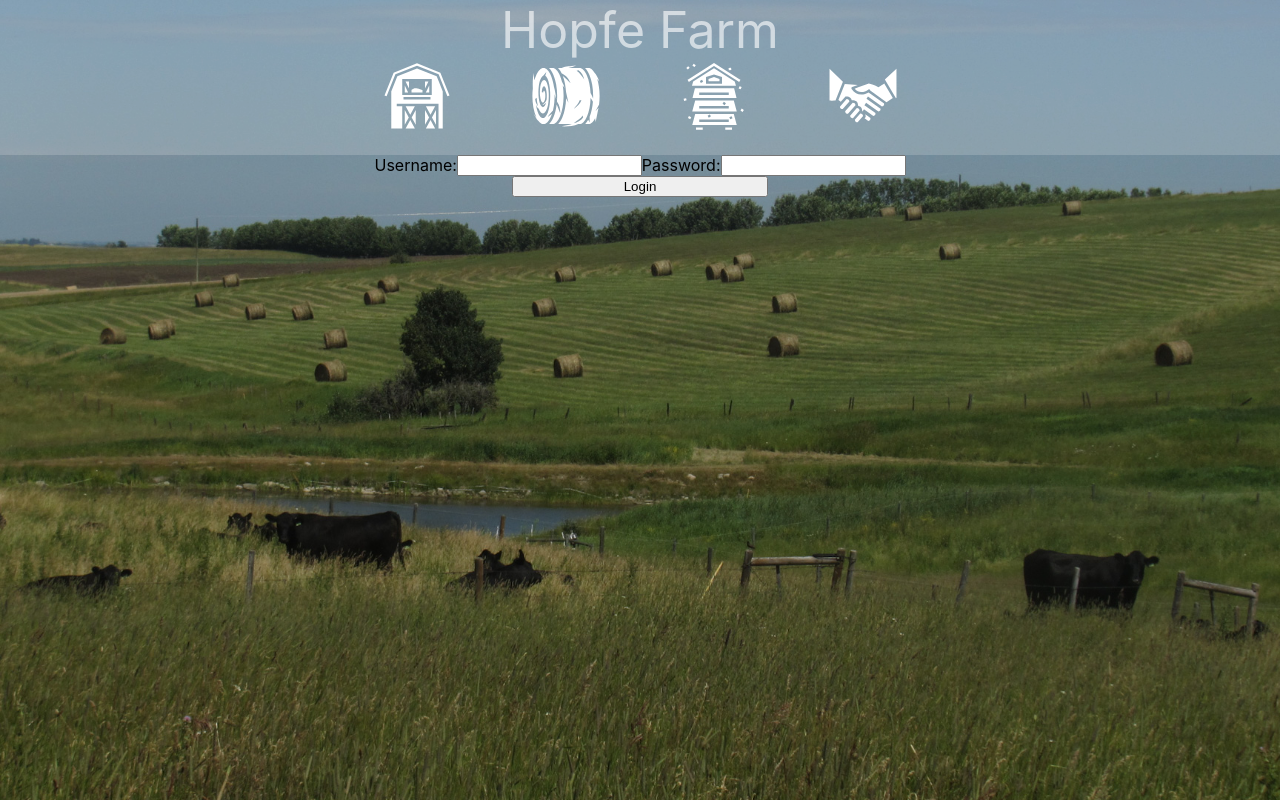
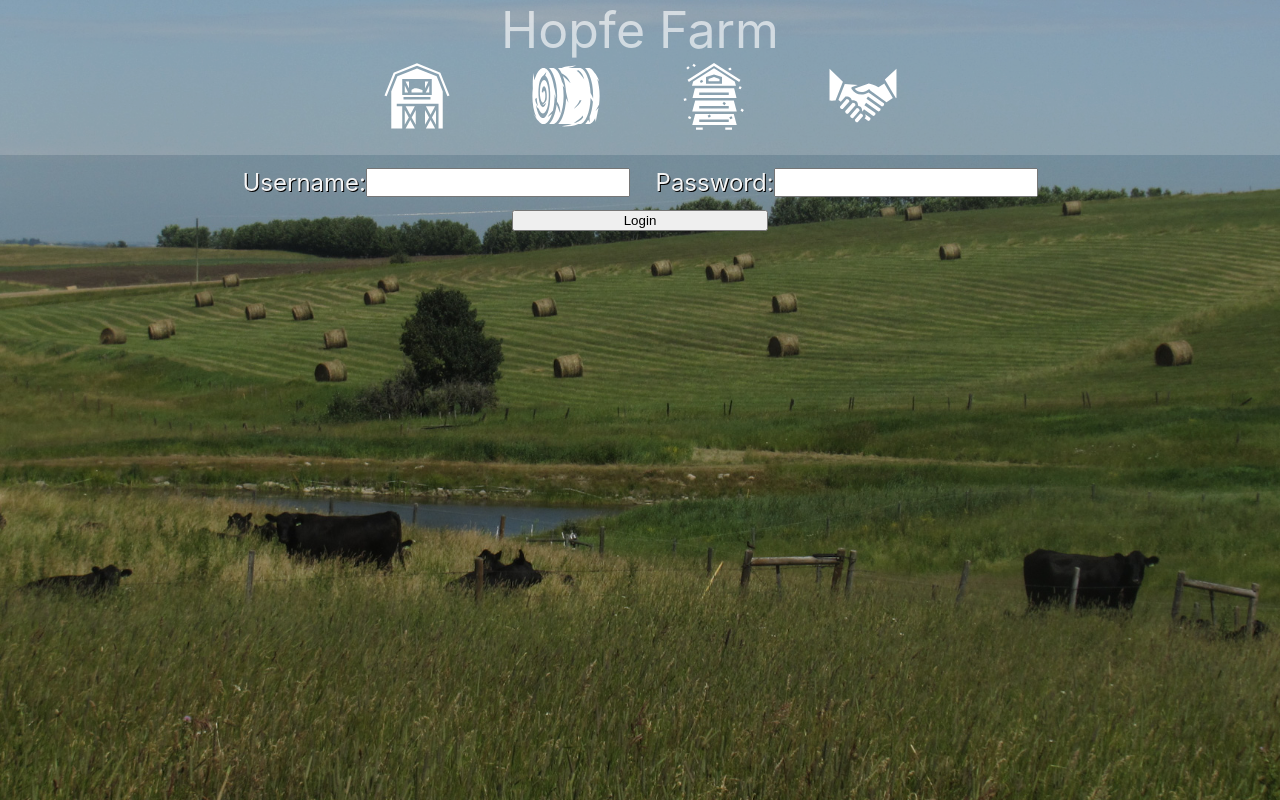
Before and after one commit to gwhdev256/FarmWebsite, a React (Create React App) app in the folder hopfe-farm/: page /login in a window 1280 px wide. Built offline with nearby package versions, Linux system fonts and the light colour scheme.

Commit message:
added divs and useHistory

```diff
--- a/hopfe-farm/src/components/AdminLogin.js
+++ b/hopfe-farm/src/components/AdminLogin.js
@@ -1,28 +1,35 @@
 import React, { useState, useEffect } from 'react';
 import '../App.css';
 import { AppContext } from './AppContext.js';
+import { useHistory } from 'react-router-dom';
 
-import admin from '../images/padlock.svg';
 import { fetchFunc } from './Fetch.js';
 
-const AdminLogin = () => {
-    const appContext = React.useContext(AppContext);
-
-    useEffect(() => {
-        appContext.setSelectedIcon("login");
-    });
-
+const AdminLogin = (props) => {
     const [username, setUsername] = useState("");
     const [password, setPassword] = useState("");
     const [errorMessage, setErrorMessage] = useState(null);
 
-    const handleSubmit = async(name) => {
+    const appContext = React.useContext(AppContext);
+    let history = useHistory();
+
+
+    useEffect(() => {
+        appContext.setSelectedIcon("login");
+        console.log(props);
+    }, []);// eslint-disable-line react-hooks/exhaustive-deps
+
+    const handleSubmit = async() => {
         let res = await fetchFunc(`${appContext.apiUrl}/login`, 'POST', {"username": `${username}`, "password": `${password}`})
         console.log(res)
+        setUsername("");
+        setPassword("");
         if (res['access_token']) {
             appContext.setLoggedIn(true);
-            appContext.setSelectedIcon(name);
-            return res
+            appContext.setToken(res['access_token']);
+            appContext.setSelectedIcon("admin");
+            history.push("/admin");
+            return res;
         } else {
             return setErrorMessage(`Error: ${res["message"]}`);
         }
@@ -31,12 +38,16 @@
     return (
         <div className="login-container">
             <div className="login-inputs">
-                <label>Username:</label>
-                <input value={username} onChange={e => setUsername(e.target.value)}></input>
-                <label>Password:</label>
-                <input value={password} type="password" onChange={e => setPassword(e.target.value)}></input>
+                <div className="login-username-input">
+                    <label>Username:</label>
+                    <input className="login-input-field" value={username} onChange={e => setUsername(e.target.value)}></input>
+                </div>
+                <div className="login-password-input">
+                    <label>Password:</label>
+                    <input className="login-input-field" value={password} type="password" onChange={e => setPassword(e.target.value)}></input>
+                </div>
             </div>
-            <button className="admin-login-button" name={admin} onClick={(event) => handleSubmit(event.name)}>Login</button>
+            <button className="admin-login-button" onClick={handleSubmit}>Login</button>
             <div className="login-error-message">{errorMessage}</div>
         </div>
     )
```
